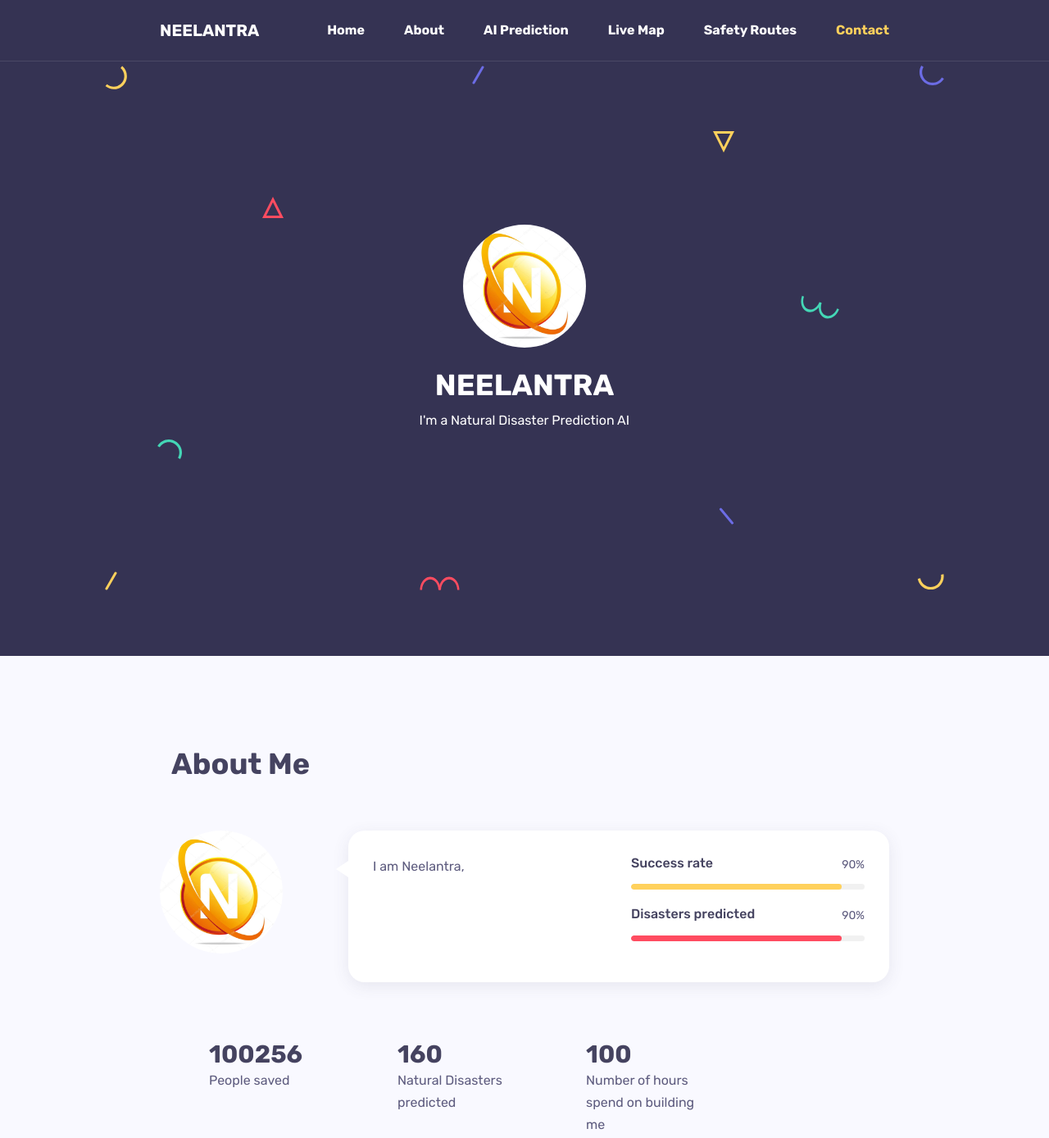
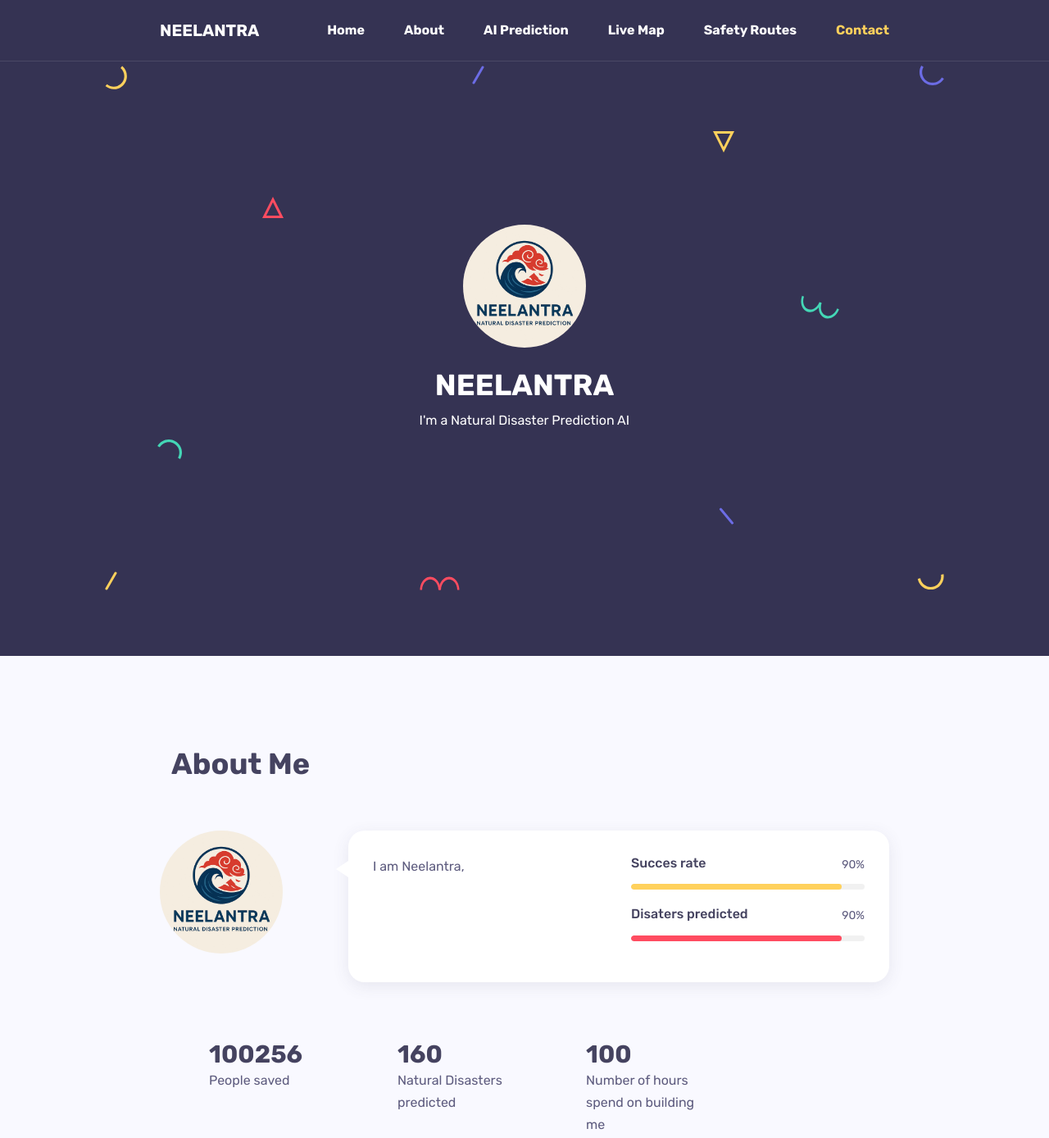
Before and after one commit to github9088106153/Neelantra, a plain HTML site: page index.html in a window 1280 px wide. Shown: the top 1388 px of the page at 82% size. Drawn offline with Linux system fonts and the light colour scheme.

Commit message:
Update index.html

```diff
--- a/index.html
+++ b/index.html
@@ -99,9 +99,9 @@
                 <ul class="navbar-nav ml-auto scrollspy">
                     <li class="nav-item"><a class="nav-link active" href="#home">Home</a></li>
                     <li class="nav-item"><a href="#about" class="nav-link">About</a></li>
-                    <li class="nav-item"><a href="#ai" class="nav-link">AI Prediction</a></li>
+                    <li class="nav-item"><a href="#projects" class="nav-link">AI Prediction</a></li>
                     <li class="nav-item"><a href="#tools" class="nav-link">Live Map</a></li>
-                    <li class="nav-item"><a href="#routes" class="nav-link">Safety Routes</a></li>
+                    <li class="nav-item"><a href="#services" class="nav-link">Safety Routes</a></li>
                     <li class="nav-item"><a href="#contact" class="nav-link">Contact</a></li>
                 </ul>
             </div>
@@ -121,7 +121,7 @@
 			<!-- intro -->
 			<div class="intro">
 				<!-- avatar image -->
-				<img src="neel.jpg" style="width: 150px;border-radius: 100px" class="mb-4">
+				<img src="nl.jpg" style="width: 150px;border-radius: 100px" class="mb-4">
 
 				<!-- info -->
 				<h1 class="mb-2 mt-0">NEELANTRA</h1>
@@ -173,7 +173,7 @@
 				<div class="col-md-3">
 					<div class="text-center text-md-left">
 						<!-- avatar image -->
-						<img src="neel.jpg" style="width: 150px;border-radius: 100px" class="mb-4">
+						<img src="nl.jpg" style="width: 150px;border-radius: 100px" class="mb-4">
 					</div>
 					<div class="spacer d-md-none d-lg-none" data-height="30" style="height: 30px;"></div>
 				</div>
@@ -191,7 +191,7 @@
 								<!-- skill item -->
 								<div class="skill-item">
 									<div class="skill-info clearfix">
-										<h4 class="float-left mb-3 mt-0">Success rate</h4>
+										<h4 class="float-left mb-3 mt-0">Succes rate</h4>
 										<span class="float-right">90%</span>
 									</div>
 									<div class="progress">
@@ -204,7 +204,7 @@
 								<!-- skill item -->
 								<div class="skill-item">
 									<div class="skill-info clearfix">
-										<h4 class="float-left mb-3 mt-0">Disasters predicted</h4>
+										<h4 class="float-left mb-3 mt-0">Disaters predicted</h4>
 										<span class="float-right">90%</span>
 									</div>
 									<div class="progress">
@@ -362,7 +362,7 @@
         <div class="col-md-4">
           <div class="service-box rounded data-background padding-30 text-center shadow-yellow" data-color="#F9D74C" style="background-color: rgb(249, 215, 76);">
             <img src="">
-            <h3 class="mb-3 mt-0">Disaster prediction</h3>
+            <h3 class="mb-3 mt-0">Disater prediction</h3>
             <p class="mb-0">explain</p>
 		  </div>
 
@@ -459,7 +459,7 @@
 
 					<h3 class="wow fadeInUp" style="color: white;visibility: visible; animation-name: fadeInUp;">Neelantra crew</h3>
 				    <hr style="border: 0.5px solid white;">
-					<img src="neel.jpg" style="display: inline-block; width: 100px;border-radius: 100px" class="mb-4">
+					<img src="nl.jpg" style="display: inline-block; width: 100px;border-radius: 100px" class="mb-4">
             		<p style="margin: 5px; color: white; display: inline-block;">Please free feel to contact me on my social handles</p>
 
 				</div>
```
